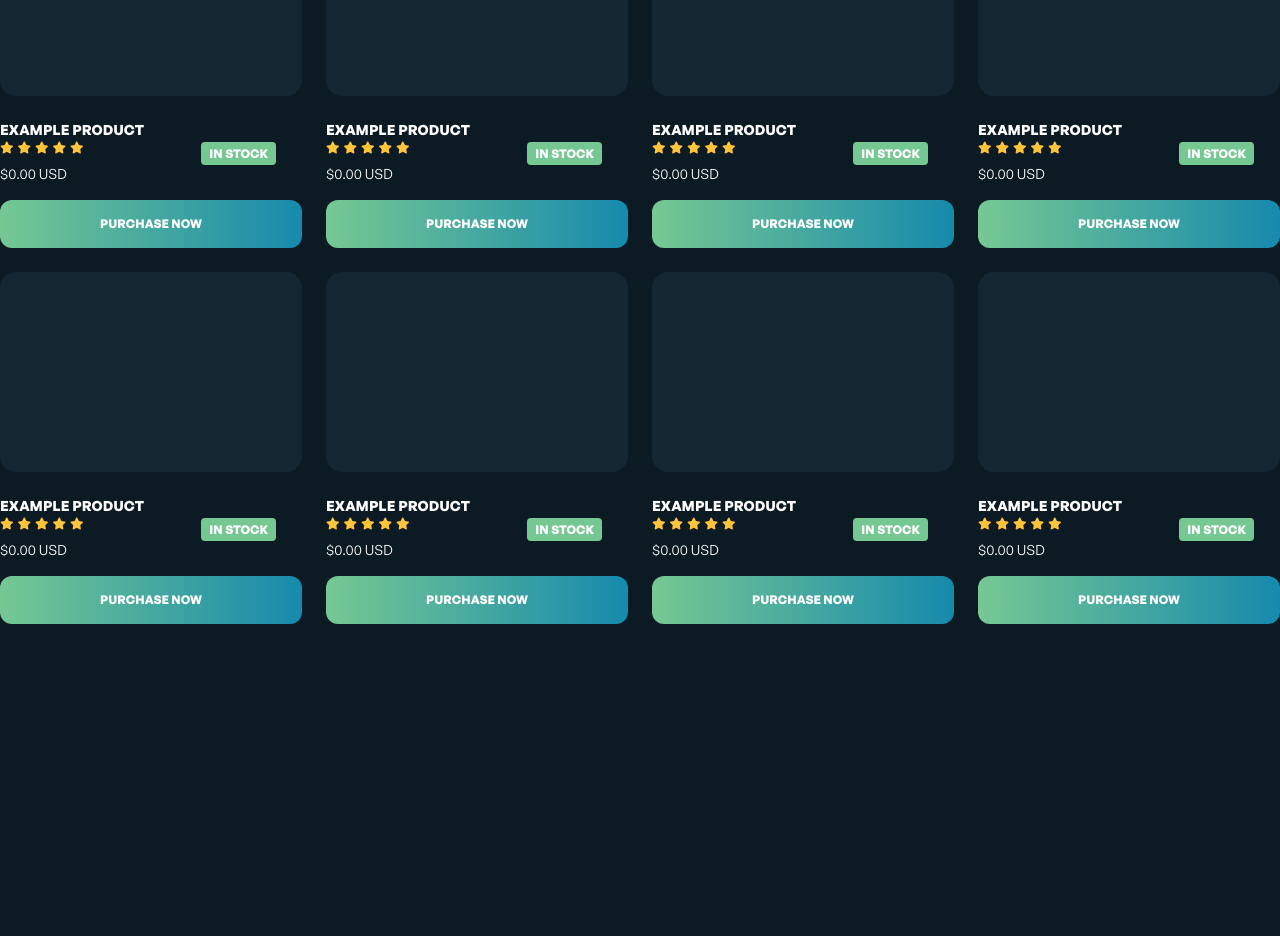
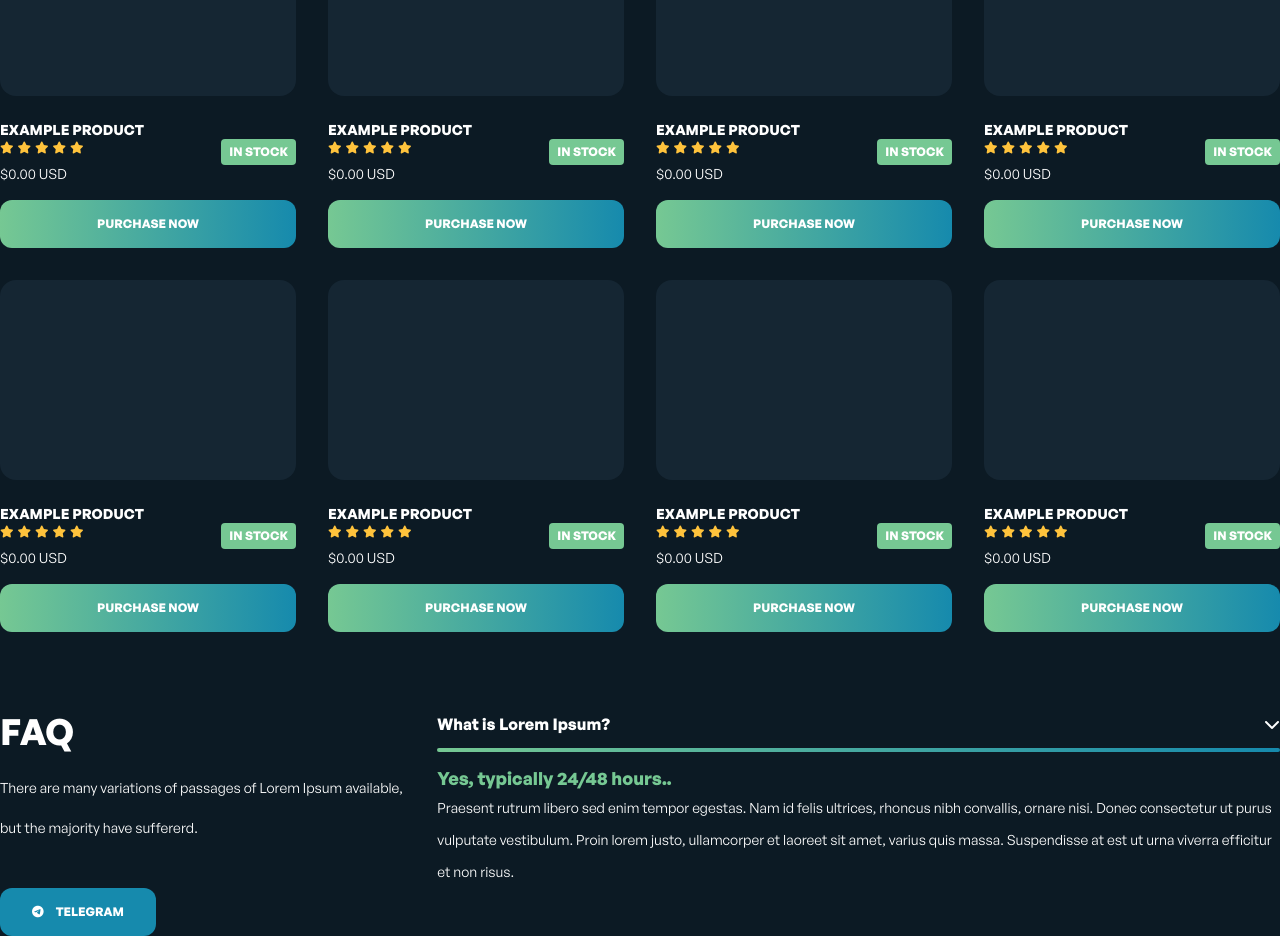
Before and after one commit to esmith164/altsworld, a Vue app: page / in a window 1280 px wide. Shown: the part 1620-2556 px from the top of the page. Before the commit the page ends 2324 px from the top, so only its background shows below. Built offline with nearby package versions, Linux system fonts and the light colour scheme.

Commit message:
added faq section start

```diff
--- a/src/App.vue
+++ b/src/App.vue
@@ -3,18 +3,21 @@
     <Header />
     <Features />
     <Shop />
+    <Faq />
   </div>
 </template>
 <script>
 import Header from "@/components/Header.vue";
 import Features from "@/components/Features.vue";
 import Shop from "@/components/Shop/index.vue";
+import Faq from "@/components/Faq/index.vue";
 export default {
   name: "App",
   components: {
     Header,
     Features,
     Shop,
+    Faq
   },
 };
 </script>
--- /dev/null
+++ b/src/components/Faq/Question.vue
@@ -0,0 +1,39 @@
+<template>
+  <div class="question-component">
+    <button class="question-toggle flex w-full text-white font-bold mb-3">
+      {{ props.title }}
+      <span class="ml-auto">
+        <i class="fa fa-chevron-down"></i>
+      </span>
+    </button>
+    <div class="gradient-bg h-1 rounded-full mb-3"></div>
+    <div class="question-content text-white text-sm">
+      <h4 class="text-green text-lg font-bold">{{ props.subtitle }}</h4>
+      <p class="leading-8">{{ props.content }}</p>
+    </div>
+  </div>
+</template>
+<script>
+import { ref } from "vue";
+export default {
+  props: {
+    title: {
+      type: String,
+      required: true,
+    },
+    subtitle: {
+      type: String,
+      required: true,
+    },
+    content: {
+      type: String,
+      required: true,
+    },
+  },
+  setup(props) {
+    return {
+      props,
+    };
+  },
+};
+</script>
--- /dev/null
+++ b/src/components/Faq/index.vue
@@ -0,0 +1,50 @@
+<template>
+  <div class="faq-component">
+    <div class="container mx-auto">
+      <div class="grid grid-cols-12 gap-x-8">
+        <div class="col-span-4">
+          <!-- Title area -->
+          <h2 class="text-4xl text-white font-bold uppercase mb-4">Faq</h2>
+          <p class="text-white leading-10 text-sm mb-10">
+            There are many variations of passages of Lorem Ipsum available, but
+            the majority have suffererd.
+          </p>
+          <a href="#" class="button-default bg-blue">
+            <span class="mr-3"><i class="fa fa-telegram"></i></span>Telegram
+          </a>
+        </div>
+        <!-- FAQ -->
+        <div class="col-span-8">
+          <Question
+            v-for="question in questions"
+            :key="question.title"
+            :title="question.title"
+            :subtitle="question.subtitle"
+            :content="question.content"
+          />
+        </div>
+      </div>
+    </div>
+  </div>
+</template>
+<script>
+import Question from "./Question.vue";
+export default {
+  components: {
+    Question,
+  },
+  setup() {
+    const questions = [
+      {
+        title: "What is Lorem Ipsum?",
+        subtitle: "Yes,  typically 24/48 hours..",
+        content:
+          "Praesent rutrum libero sed enim tempor egestas. Nam id felis ultrices, rhoncus nibh convallis, ornare nisi. Donec consectetur ut purus vulputate vestibulum. Proin lorem justo, ullamcorper et laoreet sit amet, varius quis massa. Suspendisse at est ut urna viverra efficitur et non risus.",
+      },
+    ];
+    return {
+      questions,
+    };
+  },
+};
+</script>
--- a/src/components/Features.vue
+++ b/src/components/Features.vue
@@ -8,7 +8,7 @@
         There are many variations of passages of Lorem Ipsum available, but the
         majority have suffered alteration in some form, by injected humour.
       </p>
-      <div class="grid grid-cols-3 gap-x-12">
+      <div class="grid lg:grid-cols-3 gap-12">
         <div v-for="(feature, idx) in features" :key="idx" class="feature" data-aos="fade-down">
           <div class="icon-wrapper gradient-bg" data-aos="zoom-in">
             <i class="fa fa-headset"></i>
--- a/src/components/Shop/Product.vue
+++ b/src/components/Shop/Product.vue
@@ -12,7 +12,7 @@
         </ul>
         <h5>$0.00 USD</h5>
       </div>
-      <div class="w-4/12">
+      <div class="w-4/12 flex">
         <span class="status-tag">In Stock</span>
       </div>
     </div>
@@ -31,7 +31,7 @@
     @apply text-white text-sm;
   }
   .status-tag {
-    @apply bg-green text-xs text-white font-bold uppercase px-2 py-1 rounded;
+    @apply bg-green text-[12px] text-white font-bold uppercase px-2 py-1 rounded ml-auto;
   }
 }
 .rating {
--- a/src/components/Shop/ShopHeader.vue
+++ b/src/components/Shop/ShopHeader.vue
@@ -1,12 +1,12 @@
 <template>
   <div class="shop-header-component">
-    <div class="col-span-9">
+    <div class="col-span-12 md:col-span-6 lg:col-span-9">
       <div class="input-wrapper">
         <i class="fa fa-search"></i>
         <input type="text" placeholder="Search by product title" />
       </div>
     </div>
-    <div class="col-span-3">
+    <div class="col-span-12 md:col-span-6 lg:col-span-3">
       <button class="dropdown-toggle">
         All Accounts
         <div class="icon-wrapper">
@@ -26,7 +26,7 @@
       }
     }
     .dropdown-toggle {
-      @apply flex border h-12 border-green text-green items-center w-full rounded-xl pl-4 font-bold;
+      @apply flex border h-12 border-green text-green text-sm items-center w-full rounded-xl pl-4 font-bold;
       .icon-wrapper {
         @apply bg-green text-white w-12 h-12 flex items-center justify-center ml-auto rounded-xl;
       }
--- a/src/components/Shop/index.vue
+++ b/src/components/Shop/index.vue
@@ -7,7 +7,7 @@
       <!-- Header -->
       <ShopHeader class="mb-12" />
       <!--  Products -->
-      <div class="grid grid-cols-4 gap-6">
+      <div class="grid grid-cols-1 md:grid-cols-2 lg:grid-cols-4 gap-8">
         <Product v-for="x in 8" :key="x"/>
       </div>
     </div>
```
